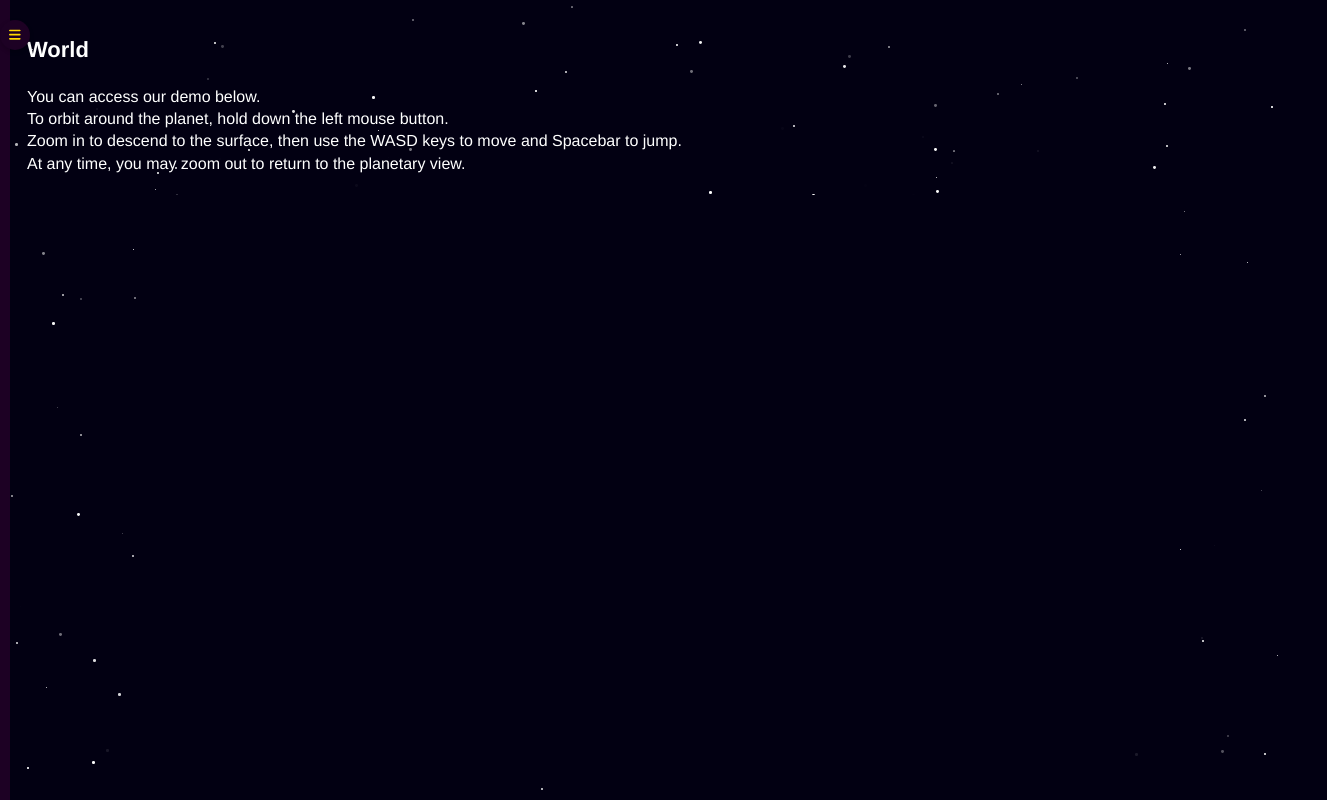
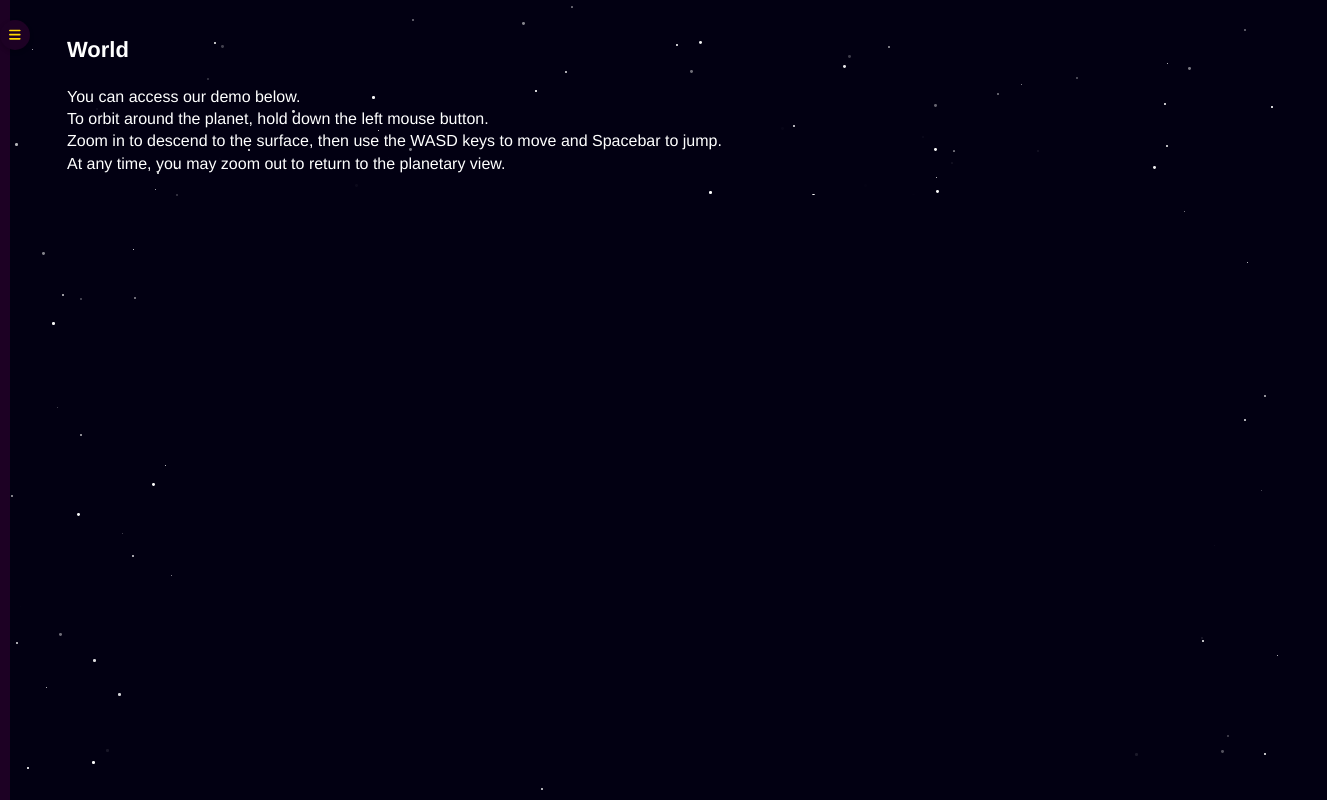
Before and after one commit to yigitalpdemirci/designProject, a React (Create React App) app: page /world in a window 1280 px wide. Shown: the whole page, 1327 px wide, since content can reach past the window. Built offline with nearby package versions, Linux system fonts and the light colour scheme.

Commit message:
feat: update favicon, change document title, adjust sidebar link visibility in development

```diff
--- a/public/index.html
+++ b/public/index.html
@@ -24,7 +24,7 @@
       work correctly both with client-side routing and a non-root public URL.
       Learn how to configure a non-root public URL by running `npm run build`.
     -->
-    <title>React App</title>
+    <title>Design Project</title>
   </head>
   <body>
     <noscript>You need to enable JavaScript to run this app.</noscript>
--- a/src/components/Layout/index.scss
+++ b/src/components/Layout/index.scss
@@ -3,7 +3,7 @@
   width: 100%;
   height: 100%;
   position: absolute;
-  padding-left: 0px; // Sidebar genişliği (60px) + ekstra boşluk (20px)
+  padding-left: 40px;
 
   margin-left: 7px; // Sidebar'ın görünür kısmı kadar boşluk
   transition: all 0.3s ease;
--- a/src/components/Sidebar/index.js
+++ b/src/components/Sidebar/index.js
@@ -30,11 +30,13 @@ const Sidebar = () => {
           <FontAwesomeIcon icon={faHome} color="#4d4d4e" />
         </NavLink>
 
-        <NavLink exact="true" activeclassname="active" className="world-link" to="/world">
-          <i className="png-icon-container">
-            <img src={myIcon} alt="World" className="png-icon" />
-          </i>
-        </NavLink>
+        {process.env.NODE_ENV === 'development' && (
+          <NavLink exact="true" activeclassname="active" className="world-link" to="/world">
+            <i className="png-icon-container">
+              <img src={myIcon} alt="World" className="png-icon" />
+            </i>
+          </NavLink>
+        )}
 
         <NavLink exact="true" activeclassname="active" className="about-link" to="/about">
           <FontAwesomeIcon icon={faUser} color="#4d4d4e" />
```
Also changed, not shown: 1 other file (tests, documents, lock files or other folders).
